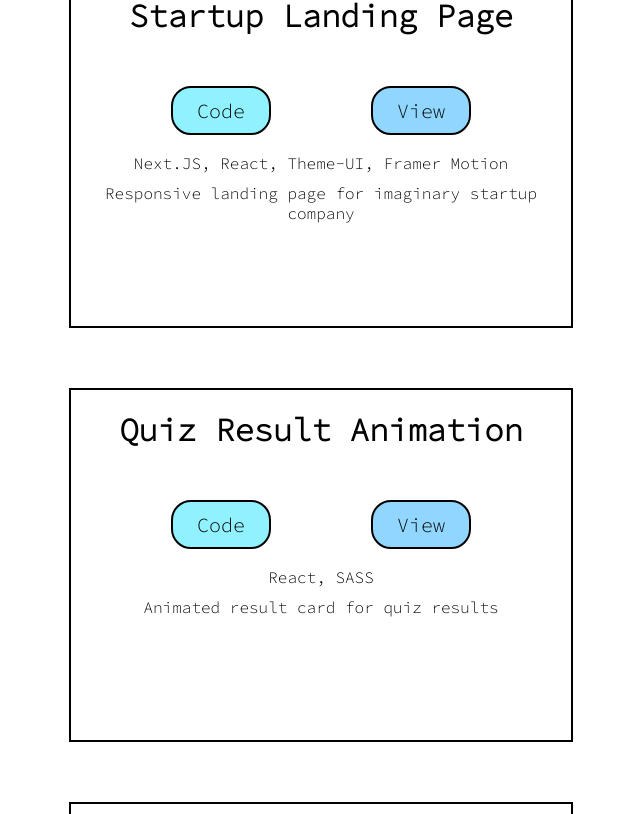
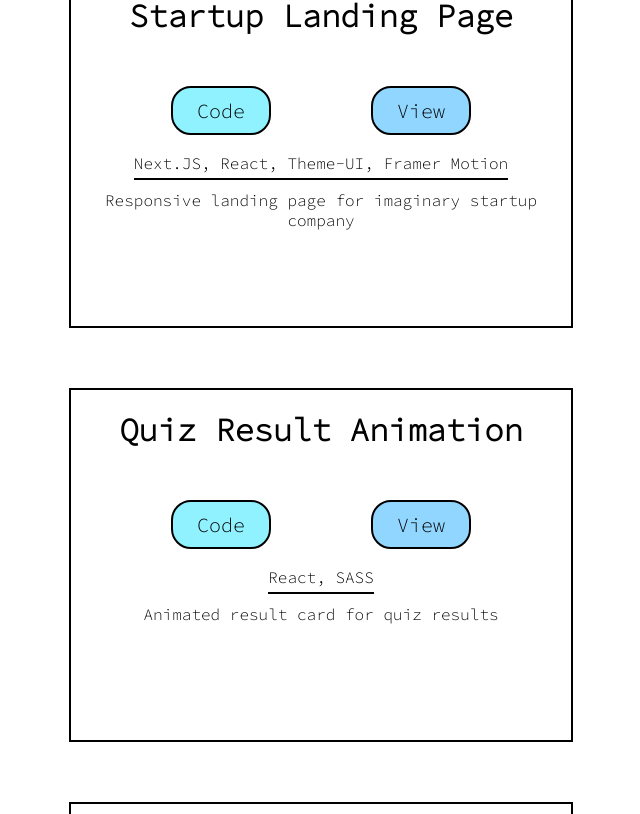
Before and after one commit to e-c-e-m/ecem-portfolio, a React (Create React App) app: page / in a window 1280 px wide. Shown: the part 926-1740 px from the top of the page, without its empty margins (319-959 px from the left). Built offline with nearby package versions, Linux system fonts and the light colour scheme.

Commit message:
Added underlining to technologies

```diff
--- a/src/components/Project/project.scss
+++ b/src/components/Project/project.scss
@@ -36,6 +36,8 @@
 .technologiesText {
   margin-top: 18px;
   margin-bottom: 10px;
+  padding-bottom: 5px;
+  border-bottom: 2px solid;
 }
 
 .descText {
```
